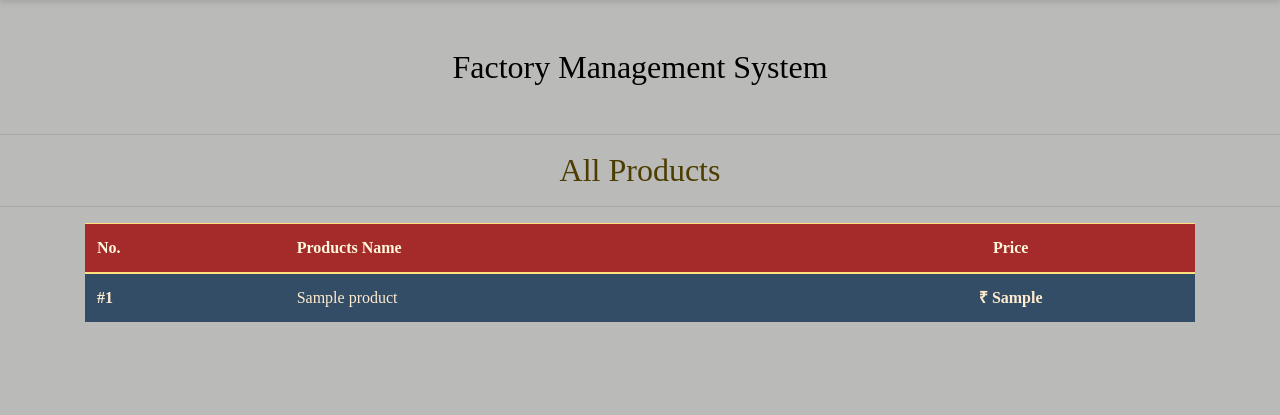
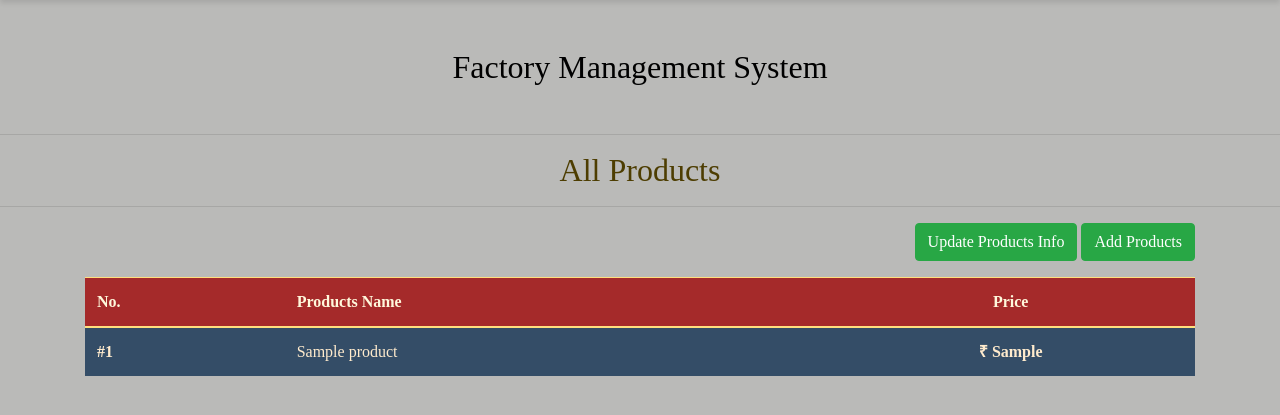
Before and after one commit to Vivaswaan/DBMS_project, a PHP site: page /manageProducts.php in a window 1280 px wide. Shown: the part 57-472 px from the top of the page. Run offline with PHP 8.4, Linux system fonts and the light colour scheme; tables that the repository leaves empty or names only in its code hold one stand-in row (values such as "Sample post").

Commit message:
Update manageProducts.php

```diff
--- a/manageProducts.php
+++ b/manageProducts.php
@@ -19,6 +19,61 @@ include "connection/connect.php";
 include "sideNav.php";
 include "header.php";
 
+if (isset($_POST['addProduct'])) {
+
+    $productsName = mysqli_real_escape_string($con, $_POST['productsName']);
+    $price = mysqli_real_escape_string($con, $_POST['price']);
+
+
+    $product = "SELECT * FROM products WHERE `p_name` = '$productsName' ";
+
+    $query = mysqli_query($con, $product);
+
+    if (mysqli_num_rows($query) > 0) {
+
+        echo "<div class='container'>
+				<div class='row'>
+				<h4 style='background: #d50000; color:#ffffff' class='col-md-12 py-3 btn btn-block mb-4'>This Product has been Already Added!!!</h4></div></div>";
+    } else {
+        $add_products = "INSERT INTO products ( p_name, unit_price)
+
+						VALUES ('$productsName', '$price')";
+        mysqli_query($con, $add_products);
+
+        echo "<div class='container'>
+				<div class='row'>
+				<div style='background: #0091EA; color:#ffffff' class='col-md-12 py-3 btn  btn-block mb-4'> Product Added Successfully.</div></div></div>";
+
+
+    }
+
+}
+
+if (isset($_POST['update_product_info'])){
+
+    for ($i = 0; $i < sizeof($_POST['p_id']); $i++) {
+
+        $p_id = mysqli_real_escape_string($con, $_POST['p_id'][$i]);
+        $p_name = mysqli_real_escape_string($con, $_POST['productsName'][$i]);
+        $u_price = mysqli_real_escape_string($con, $_POST['price'][$i]);
+
+        $update_prod_info = "UPDATE products SET p_name = '$p_name', unit_price = '$u_price' WHERE id = '$p_id'";
+
+        mysqli_query($con, $update_prod_info);
+
+
+    }
+    echo "<div class='container'>
+			<div class='row'>
+				<div style='background: #0091EA; color:#ffffff' class='col-md-12 py-3 btn  btn-block mb-4'> Product Info Updated Successfully .
+			    </div>
+			</div>
+		  </div>";
+
+
+
+}
+
 date_default_timezone_set('Asia/Kolkata');
 $today = date('d-m-Y');
 
@@ -28,6 +83,8 @@ echo "<p class='h4 my-3 text-center' style='color: #4d3d01; font-family: sans se
 <div class="container">
     <div class="row">
         <div class="col-md-12 pb-2">
+        <a href='addProducts.php' class="mb-3 float-right btn btn-success">Add Products</a>
+            <a href='updateProducts.php' class="mb-3 mx-1 float-right btn btn-success">Update Products Info</a>
             <table class='table table-warning'>
                 <thead class='table-danger'>
                 <tr>
```
